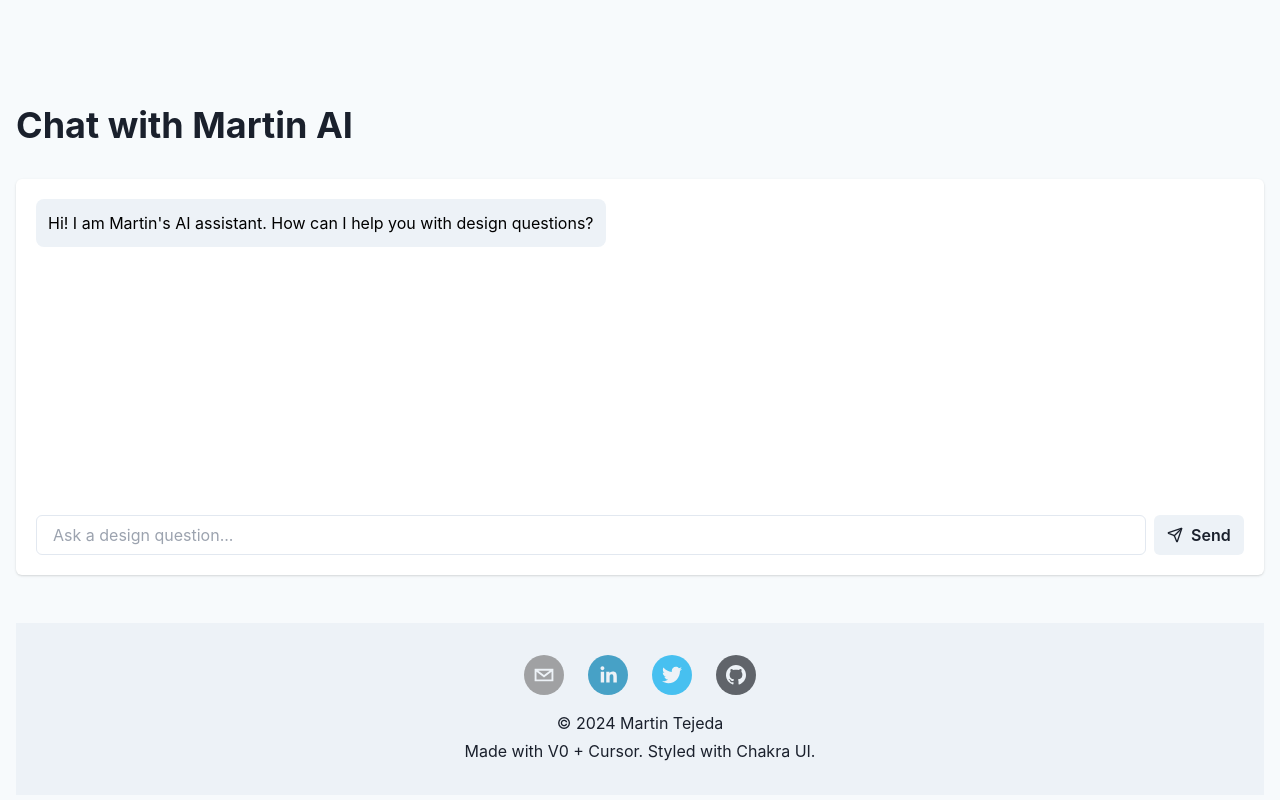
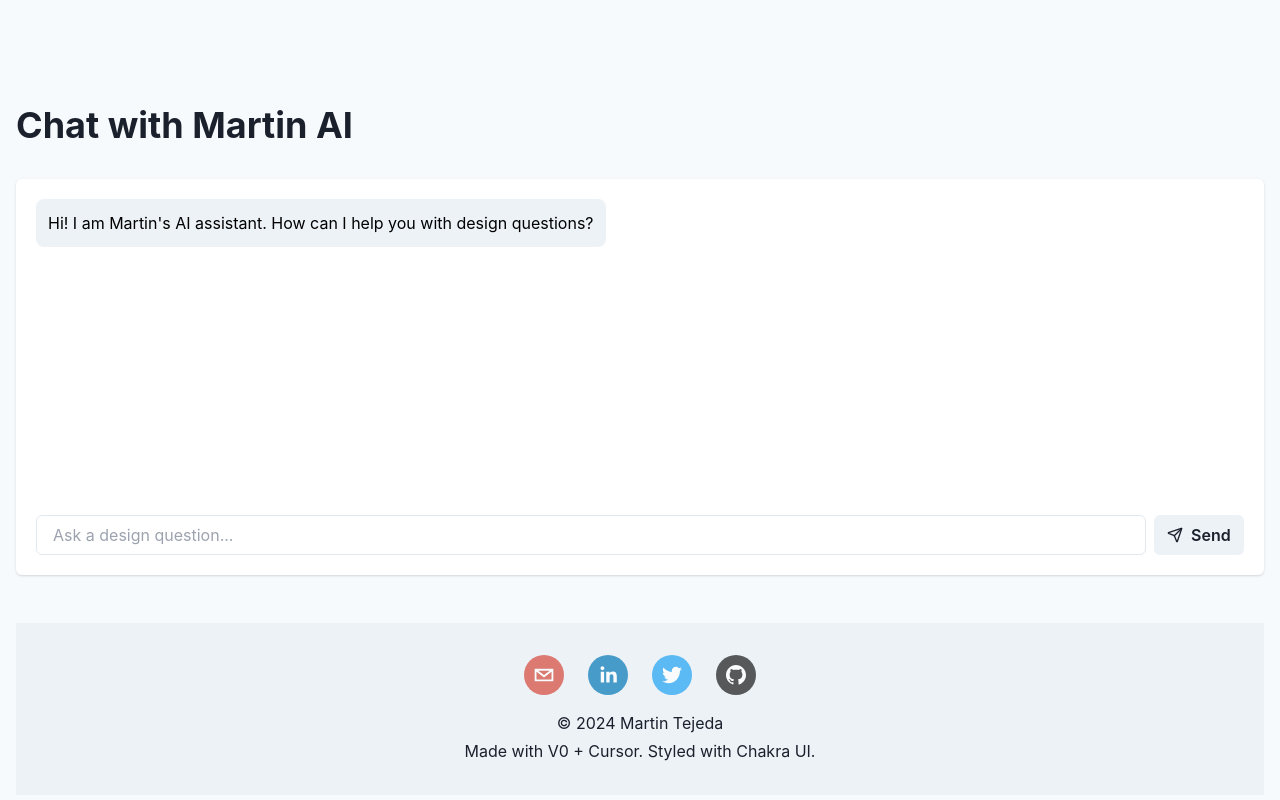
Before and after one commit to mawrs/v2-portfolio, a Next.js app: page / in a window 1280 px wide. Shown: the part 1380-2180 px from the top of the page. Built offline with nearby package versions, Linux system fonts and the light colour scheme.

Commit message:
Remove underline on hover for side project buttons

```diff
--- a/components/portfolio.tsx
+++ b/components/portfolio.tsx
@@ -1,6 +1,6 @@
 'use client'
 
-import { useState } from 'react'
+import { useState, useEffect } from 'react'
 import { Box, Button, Container, Flex, Heading, Image, Text, VStack, Tabs, TabList, Tab, TabPanels, TabPanel, Card, CardBody, CardFooter, Stack, Input, useColorMode, IconButton, Badge, Skeleton, Link } from "@chakra-ui/react"
 import { Send, Sun, Moon, ChevronDown, ChevronUp, ExternalLink } from 'lucide-react'
 import { SocialIcon } from 'react-social-icons'
@@ -9,7 +9,7 @@ interface ProjectType {
   title: string;
   description: string;
   image: string;
-  url?: string; // Add this for side projects
+  url?: string;
   expanded?: {
     role: string;
     team: string;
@@ -73,8 +73,8 @@ export function PortfolioComponent() {
 
   const sideProjects: ProjectType[] = [
     { title: "Prepitch", description: "Personal project for pitch preparation", image: "/prepitch.png", url: "https://prepitch.example.com" },
-    { title: "New Careers", description: "Mobile app design for career transitions", image: "/newcareers.png", url: "https://newcareers.example.com" },
-    { title: "Audio Nexus", description: "Web app design for audio enthusiasts", image: "/audionexus.png", url: "https://audionexus.example.com" },
+    { title: "New Careers", description: "Mobile app design for career transitions", image: "/newcareers.png", url: "https://newcareers.fyi" },
+    { title: "Audio Nexus", description: "Web app design for audio enthusiasts", image: "/audionexus.png", url: "https://audionexus.ai" },
   ]
 
   const handleChatSubmit = async (e: React.FormEvent) => {
@@ -155,28 +155,31 @@ export function PortfolioComponent() {
           )}
         </CardBody>
         <CardFooter>
-          {projectType === 'featured' ? (
-            <Button
-              onClick={() => setExpandedProject(expandedProject === index ? null : index)}
-              variant='ghost'
-              colorScheme='blue'
-              rightIcon={expandedProject === index ? <ChevronUp size={16} /> : <ChevronDown size={16} />}
-            >
-              {expandedProject === index ? 'Less' : 'More'}
-            </Button>
-          ) : (
-            <Button
-              as={Link}
-              href={project.url}
-              target="_blank"
-              rel="noopener noreferrer"
-              variant='ghost'
-              colorScheme='blue'
-              rightIcon={<ExternalLink size={16} />}
-            >
-              View Project
-            </Button>
-          )}
+          <Button
+            onClick={projectType === 'featured'
+              ? () => setExpandedProject(expandedProject === index ? null : index)
+              : undefined}
+            as={projectType === 'side' ? Link : undefined}
+            href={projectType === 'side' ? project.url : undefined}
+            target={projectType === 'side' ? "_blank" : undefined}
+            rel={projectType === 'side' ? "noopener noreferrer" : undefined}
+            variant='ghost'
+            colorScheme='blue'
+            rightIcon={projectType === 'featured'
+              ? (expandedProject === index ? <ChevronUp size={16} /> : <ChevronDown size={16} />)
+              : <ExternalLink size={16} />
+            }
+            sx={{
+              '&:hover': {
+                textDecoration: 'none',
+              }
+            }}
+          >
+            {projectType === 'featured'
+              ? (expandedProject === index ? 'Less' : 'More')
+              : 'View Project'
+            }
+          </Button>
         </CardFooter>
       </Stack>
     </Card>
@@ -184,6 +187,21 @@ export function PortfolioComponent() {
 
   const CustomSocialIcon: React.FC<CustomSocialIconProps> = ({ url, network }) => {
     const { colorMode } = useColorMode()
+
+    const getNetworkColor = (network: string) => {
+      switch (network) {
+        case 'email':
+          return '#D44638';
+        case 'linkedin':
+          return '#0077B5';
+        case 'twitter':
+          return '#1DA1F2';
+        case 'github':
+          return '#181717';
+        default:
+          return colorMode === 'light' ? '#000000' : '#FFFFFF';
+      }
+    }
 
     return (
       <Box
@@ -194,13 +212,29 @@ export function PortfolioComponent() {
         <SocialIcon
           url={url}
           network={network}
-          bgColor={colorMode === 'light' ? undefined : 'white'}
-          fgColor={colorMode === 'light' ? undefined : 'black'}
+          bgColor={getNetworkColor(network)}
+          fgColor={colorMode === 'light' ? '#FFFFFF' : '#FFFFFF'}
           style={{ width: 40, height: 40 }}
+          target="_blank"
+          rel="noopener noreferrer"
         />
       </Box>
     )
   }
+
+  const [mousePosition, setMousePosition] = useState({ x: 0, y: 0 });
+
+  useEffect(() => {
+    const handleMouseMove = (event: MouseEvent) => {
+      setMousePosition({ x: event.clientX, y: event.clientY });
+    };
+
+    window.addEventListener('mousemove', handleMouseMove);
+
+    return () => {
+      window.removeEventListener('mousemove', handleMouseMove);
+    };
+  }, []);
 
   return (
     <Box minHeight="100vh" bg={colorMode === 'light' ? 'gray.50' : 'gray.900'}>
@@ -211,7 +245,7 @@ export function PortfolioComponent() {
             <Heading as="h1" size="lg" fontWeight="bold">Martin Tejeda</Heading>
             <Flex gap={2}>
               <Button
-                as={Link}
+                as="a"
                 href="/resume.pdf"
                 target="_blank"
                 rel="noopener noreferrer"
@@ -348,10 +382,10 @@ export function PortfolioComponent() {
         <Box as="footer" py={8} bg={colorMode === 'light' ? 'gray.100' : 'gray.800'}>
           <Container maxW="container.xl">
             <Flex justify="center" gap={6} mb={4}>
-              <CustomSocialIcon url="mailto:your.email@example.com" network="email" />
-              <CustomSocialIcon url="https://linkedin.com/in/yourusername" network="linkedin" />
-              <CustomSocialIcon url="https://twitter.com/yourusername" network="twitter" />
-              <CustomSocialIcon url="https://github.com/yourusername" network="github" />
+              <CustomSocialIcon url="mailto:your.hi@martintejeda.com" network="email" />
+              <CustomSocialIcon url="https://linkedin.com/in/mawrs" network="linkedin" />
+              <CustomSocialIcon url="https://twitter.com/mawrs" network="twitter" />
+              <CustomSocialIcon url="https://github.com/mawrs" network="github" />
             </Flex>
             <VStack spacing={1} textAlign="center">
               <Text>&copy; 2024 Martin Tejeda</Text>
```
